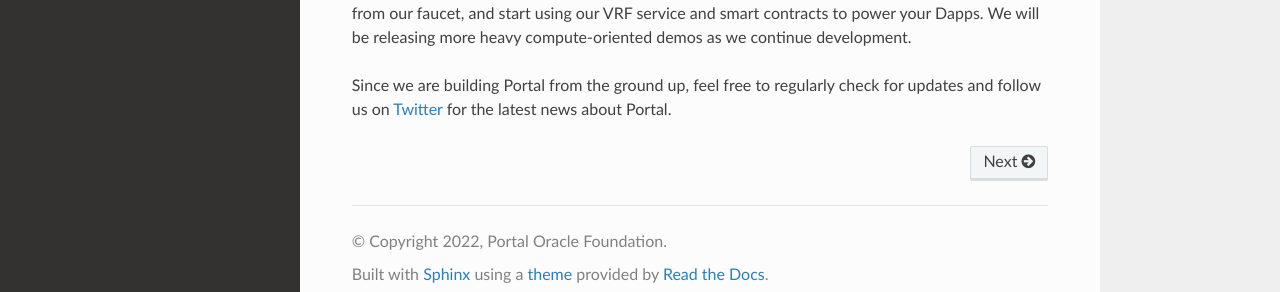
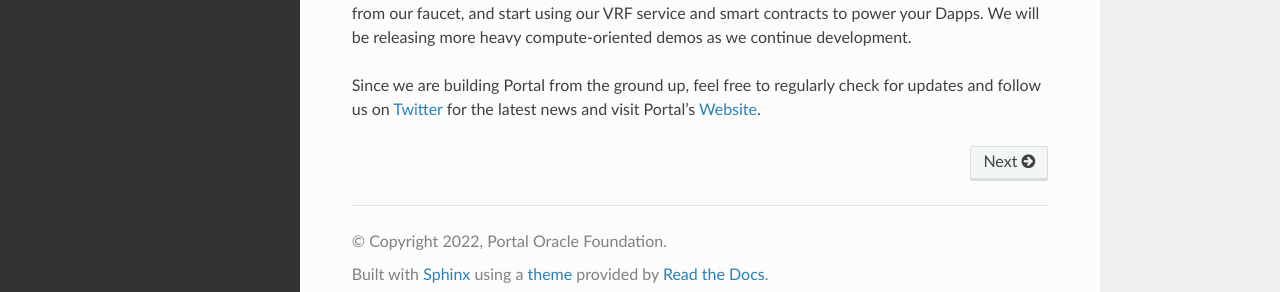
Before and after one commit to protocolwhisper/portal_docs, a Sphinx documentation site: the page built from source/index.rst, in a window 1280 px wide and 1306 px high. Shown: the part 995-1287 px from the top of the window. Built offline with Sphinx 7.4.7 and the Read the Docs theme 2.0.0, drawn with Linux system fonts in a browser that asks for light colours.

Commit message:
Update index.rst

```diff
--- a/source/index.rst
+++ b/source/index.rst
@@ -30,7 +30,7 @@ Overview
 ---------------
 In the next section, we outline a technical tutorial and demo on how developers can use our smart contracts, currently running on EVM-compatible blockchains. The Verifiable Random Function (VRF) demo (`available on Remix <https://remix.ethereum.org/#url=https://github.com/PortalCompute/portal_docs/blob/main/sample_code/VRFClient.sol>`_) helps you to understand our architecture, request Testnet PRTL from our faucet, and start using our VRF service and smart contracts to power your Dapps. We will be releasing more heavy compute-oriented demos as we continue development.
 
-Since we are building Portal from the ground up, feel free to regularly check for updates and follow us on `Twitter <https://twitter.com/portalcompute>`_ for the latest news about Portal.
+Since we are building Portal from the ground up, feel free to regularly check for updates and follow us on `Twitter <https://twitter.com/portalcompute>`_ for the latest news and visit Portal's `Website <https://www.portalcompute.com/>`_.
 
 
 
```
